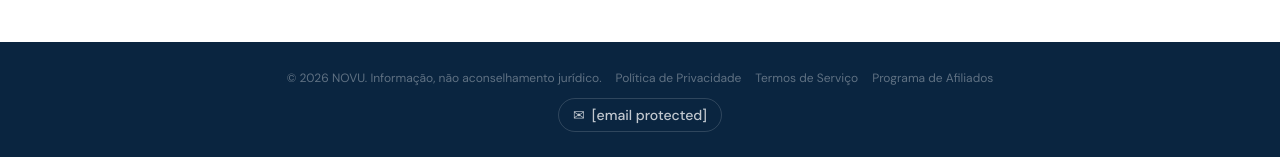
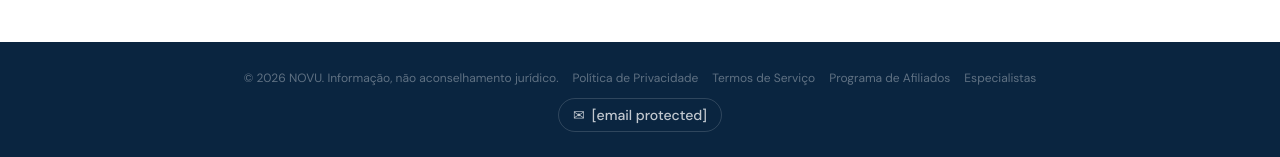
Before and after one commit to rodrigoferreiraleal/novu-landing, a website: page documentos.html in a window 1280 px wide. Shown: the part 2847-3004 px from the top of the page. Drawn offline with nearby package versions, Linux system fonts and the light colour scheme.

Commit message:
Update documentos.html

```diff
--- a/documentos.html
+++ b/documentos.html
@@ -626,6 +626,7 @@
     <a href="/privacidade.html" class="footer-link">Política de Privacidade</a>
     <a href="/termos.html" class="footer-link">Termos de Serviço</a>
     <a href="/afiliados.html" class="footer-link">Programa de Afiliados</a>
+    <a href="/especialistas.html" class="footer-link">Especialistas</a>
   </div>
   <a href="#" class="footer-email" onclick="this.href='mai'+'lto:'+'geral'+'@'+'novuai.pt';return true;">✉ <span class="__cf_email__" data-cfemail="46212334272a0628293033272f683632">[email&#160;protected]</span></a>
 </footer>
```
